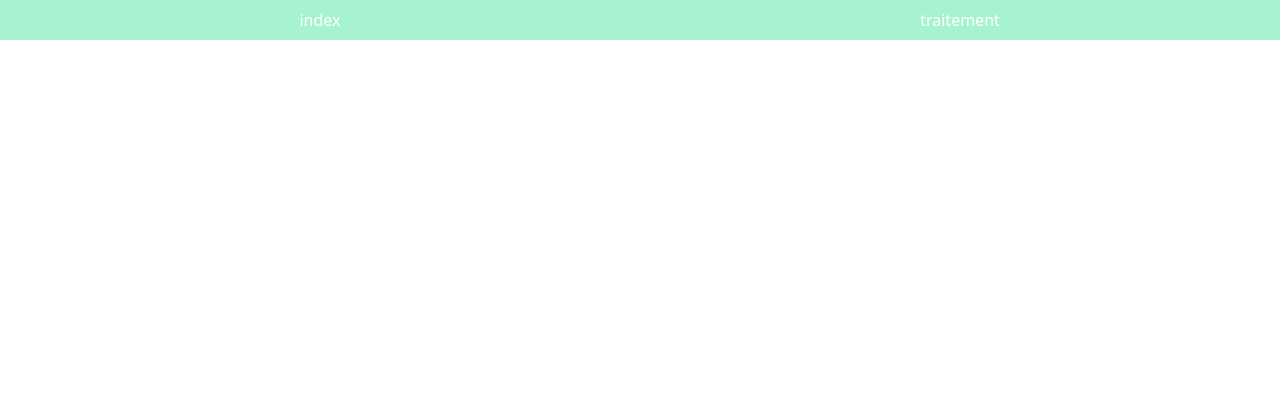
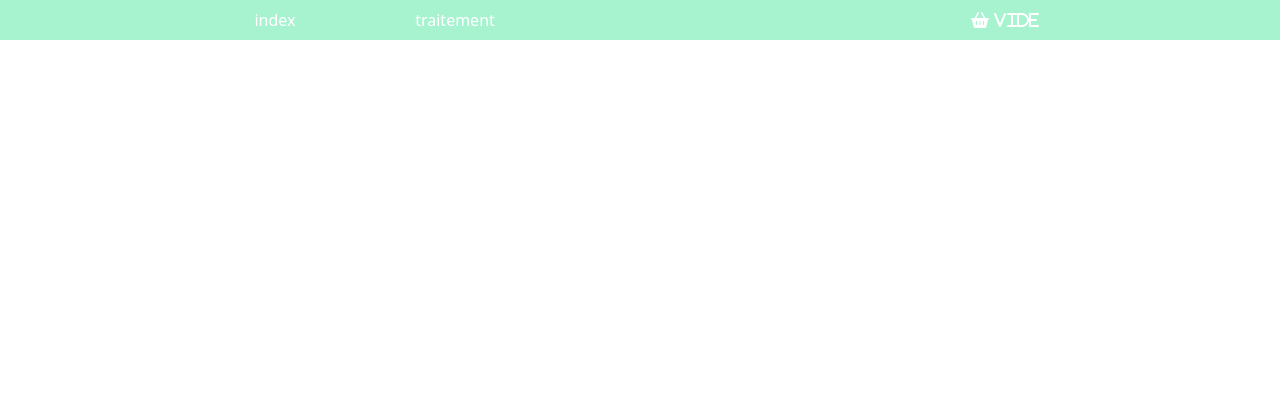
Before and after one commit to mohamed67210/Appli_php, a PHP site: page /recap.php in a window 1280 px wide. Shown: the top 420 px of the page. Run offline with PHP 8.4, Linux system fonts and the light colour scheme.

Commit message:
modified:   index.php     changement de la partie menu :     ajouter "panier" au menu avec le nombre de produit enregistré modified:   recap.php     changement de la partie menu :     ajouter "panier" au menu avec le nombre de produit enregistré modified:   traitement.php     rien

```diff
--- a/recap.php
+++ b/recap.php
@@ -10,12 +10,13 @@ session_start();
     <meta name="viewport" content="width=device-width, initial-scale=1.0">
     <link rel="stylesheet" href="https://cdn.jsdelivr.net/npm/bootstrap@4.3.1/dist/css/bootstrap.min.css" integrity="sha384-ggOyR0iXCbMQv3Xipma34MD+dH/1fQ784/j6cY/iJTQUOhcWr7x9JvoRxT2MZw1T" crossorigin="anonymous">
     <link href="https://unpkg.com/tailwindcss@^1.0/dist/tailwind.min.css" rel="stylesheet">
+    <link rel="stylesheet" href="https://cdnjs.cloudflare.com/ajax/libs/font-awesome/6.2.0/css/all.min.css" integrity="sha512-xh6O/CkQoPOWDdYTDqeRdPCVd1SpvCA9XXcUnZS2FmJNp1coAFzvtCN9BmamE+4aHK8yyUHUSCcJHgXloTyT2A==" crossorigin="anonymous" referrerpolicy="no-referrer" />
     <title>Récapitulatif de produits</title>
 </head>
 
 <body class="h-screen">
-    <header class="w-full h-10 flex  flex-row justify-center items-center ">
-        <ul class="w-full h-full flex flex-row justify-around items-center bg-green-200  text-white ">
+    <header class="w-full h-10 flex  flex-row justify-around items-center bg-green-200  ">
+        <ul class=" h-full flex flex-row justify-around items-center gap-5 text-white ">
 
             <a href="index.php" class="no-underline">
                 <li class="w-40 text-center	rounded-sm bg-teal-300">index</li>
@@ -26,6 +27,9 @@ session_start();
             </a>
 
         </ul>
+        <a class="w-40 text-center text-white rounded-sm bg-teal-300" href="recap.php" class="no-underline">
+            <i class="fa-solid fa-basket-shopping "> <?php if (empty($_SESSION['products']))  {echo "vide";}else{ echo count($_SESSION['products']);} ?></i>
+        </a>
 
     </header>
     <!-- container globale -->
--- a/traitement.php
+++ b/traitement.php
@@ -39,7 +39,7 @@ if (isset($_POST['submit'])) {
             <label class="text-gray-500">Vous pouvez voir votre panier en cliquant sur ce bouton </label>
             <a href="recap.php" target="_blank" rel="noopener noreferrer"><input class="shadow bg-purple-500 hover:bg-purple-400 focus:shadow-outline focus:outline-none text-white font-bold py-2 px-4 rounded" type="submit" value="mes produits" /></a>
         </div>
-        <label class="text-gray-600"> OU</label>
+        <label class="text-gray-500"> OU</label>
         <div class="px-8 pt-6 pb-8 mb-4 flex w-2/5  flex-col justify-center items-center text-center gap-4 bg-white shadow-md rounded" >
             <label class="text-gray-500">Vous pouvez rajouter un autre produit </label>
             <a href="index.php" target="_blank" rel="noopener noreferrer"><input class="shadow bg-purple-500 hover:bg-purple-400 focus:shadow-outline focus:outline-none text-white font-bold py-2 px-4 rounded" type="submit" value="nouveau produit" /></a>
```
Also changed, not shown: index.php (+19 -4 lines).
